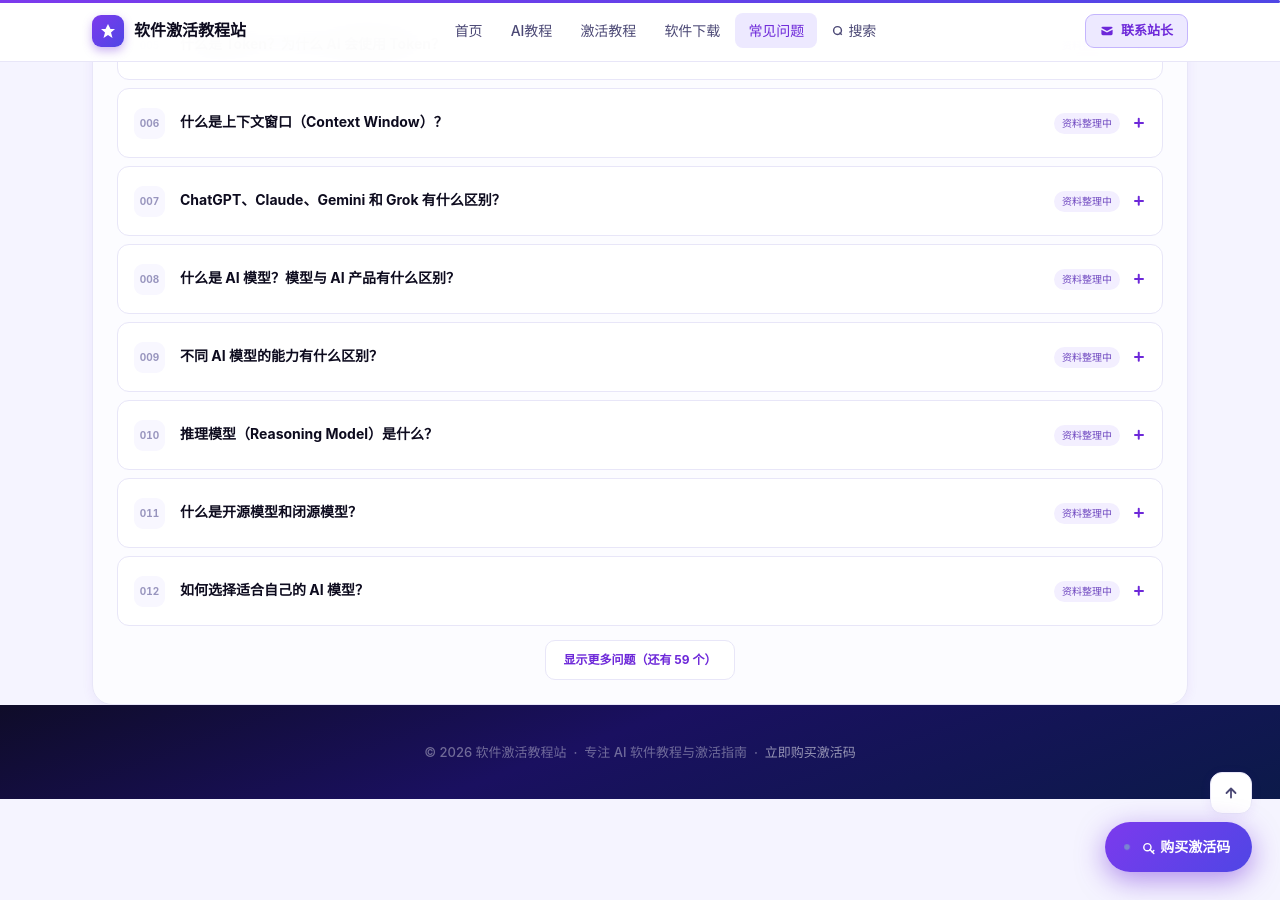
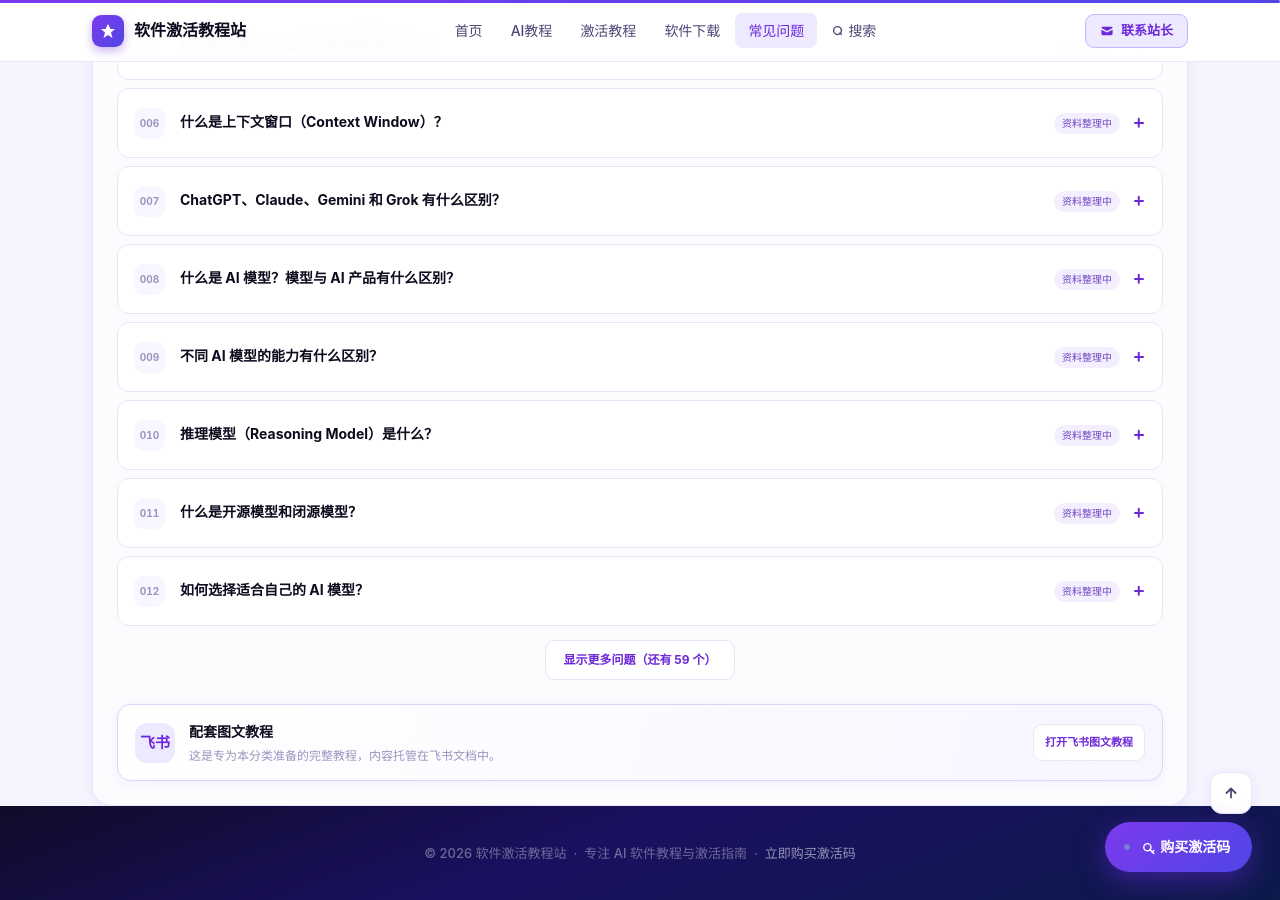
Before and after one commit to leo11hang/Kilian.github.io, a Jekyll site: the page built from faq.html, in a window 1280 px wide and 900 px high, scrolled down 962 px. Built offline with Jekyll 4.4.1, drawn with Linux system fonts in a browser that asks for light colours.

Commit message:
Add files via upload

```diff
--- a/_includes/faq-home.html
+++ b/_includes/faq-home.html
@@ -47,6 +47,18 @@
     {% include faq-question-items.html questions=faq_questions categories=faq_data.categories %}
     <p class="faq-empty-state" data-faq-empty hidden>没有找到匹配的问题。试试其他关键词，或切换到「全部」主题。</p>
     <button class="faq-load-more" type="button" data-faq-more hidden>显示更多问题</button>
+    {% assign google_security_category = faq_data.categories | where: 'slug', 'google-account-security' | first %}
+    {% if google_security_category %}
+      {% assign google_security_guide_url = google_security_category.tutorial_url | default: 'https://my.feishu.cn/wiki/YCC3wYDQ6iKtGzk4CYgcVOasnZg' %}
+      <aside class="faq-category-guide-link" data-faq-guide-topic="{{ google_security_category.id }}" aria-label="飞书图文教程" hidden>
+        <span class="faq-category-guide-icon" aria-hidden="true">飞书</span>
+        <span class="faq-category-guide-copy">
+          <strong>配套图文教程</strong>
+          <span>这是专为本分类准备的完整教程，内容托管在飞书文档中。</span>
+        </span>
+        <a class="faq-category-guide-action" href="{{ google_security_guide_url | escape }}" target="_blank" rel="noopener noreferrer">打开飞书图文教程</a>
+      </aside>
+    {% endif %}
   </section>
 </div>
 <script src="{{ '/assets/js/faq-browser.js' | relative_url }}" defer></script>
```
